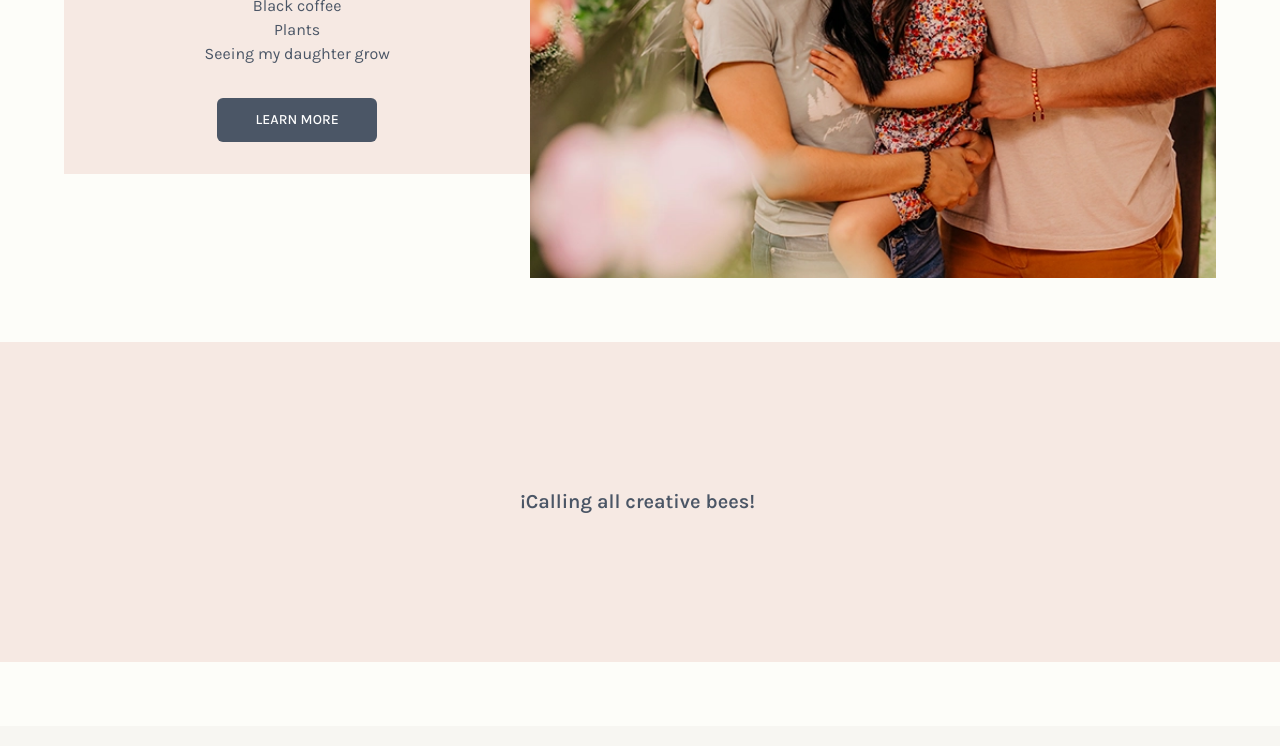
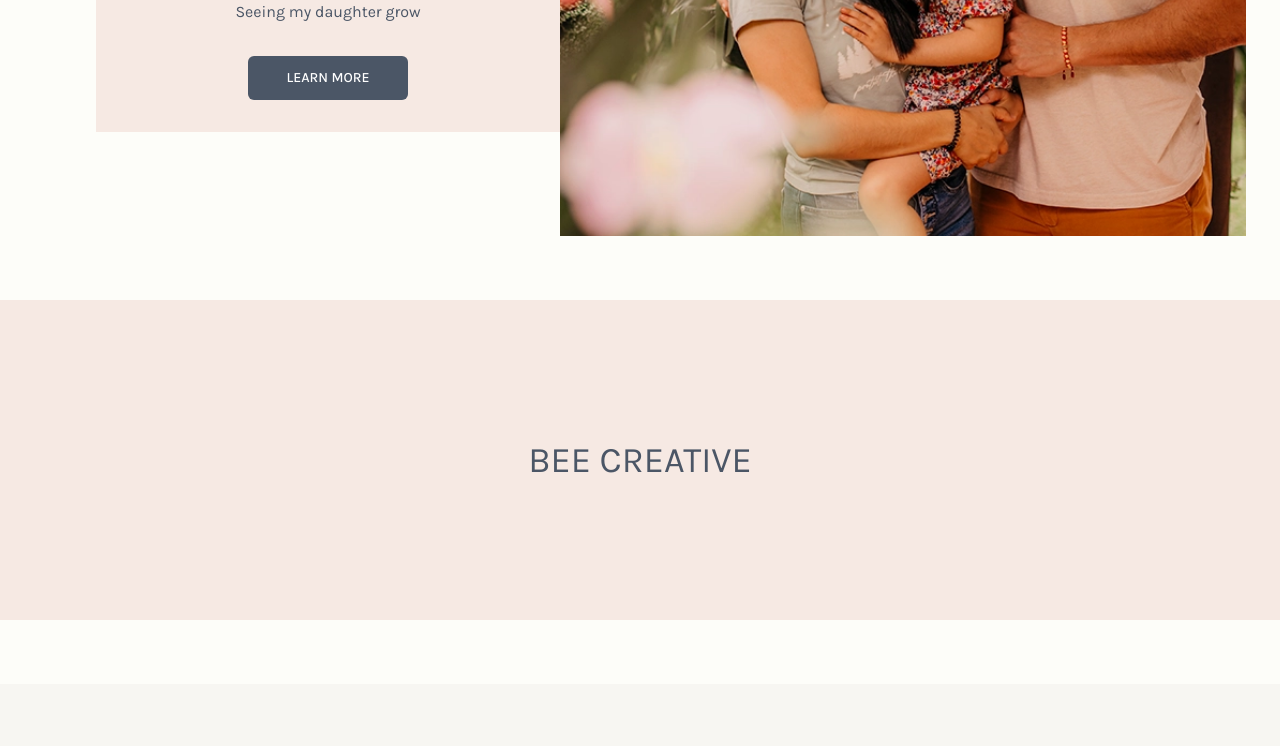
Before and after one commit to zadmin88/lilybee, a Next.js app: page / in a window 1280 px wide. Shown: the part 1750-2496 px from the top of the page. Built offline with nearby package versions, Linux system fonts and the light colour scheme.

Commit message:
Change container class to pages

```diff
--- a/app/(main)/about/page.tsx
+++ b/app/(main)/about/page.tsx
@@ -7,16 +7,20 @@ import FabricComponent from "./_components/fabric";
 
 const AboutPage = () => {
   return (
-    <div className="w-full px-1 lg:px-0 text-mainText">
-      <AboutHero />
-      <AboutDescription />
+    <div className="w-full px-1 lg:px-0 text-mainText ">
+      <div className="lg:container">
+        <AboutHero />
+        <AboutDescription />
+      </div>
       <Quote
         style="lg:px-48 text-center mt-16 lg:my-16"
         text="Calling all creative bees! I can't wait to see the amazing things you bring to life with my fabrics. Share your masterpiece by tagging #lilybeegentle on social media, and let's spread the joy of crafting together!
         "
       />
-      <ClosingText />
-      <FabricComponent />
+      <div className="lg:container">
+        <ClosingText />
+        <FabricComponent />
+      </div>
     </div>
   );
 };
--- a/app/(main)/collections/[collectionName]/page.tsx
+++ b/app/(main)/collections/[collectionName]/page.tsx
@@ -4,7 +4,7 @@ import PatternCard from "./_components/pattern-card";
 const CollectionName = ({ params }: { params: { collectionName: string } }) => {
   const { collectionName } = params;
   return (
-    <div className="w-full mt-8 ">
+    <div className="w-full mt-8 lg:container">
       <CollectionHero />
       <div className="w-full grid grid-cols-1 md:grid-cols-2 lg:grid-cols-4 gap-8 lg:gap-20 py-16 place-items-center  px-8">
         <PatternCard imageUrl="/coming-soon.png" url="#" />
--- a/app/(main)/contact/page.tsx
+++ b/app/(main)/contact/page.tsx
@@ -68,7 +68,7 @@ const ContactPage = () => {
 
   const isLoading = form.formState.isSubmitting;
   return (
-    <div className=" relative w-full my-12  lg:my-16 flex flex-col">
+    <div className=" relative w-full my-12  lg:my-16 flex flex-col lg:container">
       <AlertModal
         isOpen={open}
         onClose={onClosed}
--- a/app/(main)/layout.tsx
+++ b/app/(main)/layout.tsx
@@ -9,7 +9,7 @@ const MarketingLayout = ({ children }: { children: React.ReactNode }) => {
       <header className="h-16 flex  items-center w-full ">
         <Navbar />
       </header>
-      <main className="px-2 md:px-0  md:container ">{children}</main>
+      <main className="px-2 md:px-0  ">{children}</main>
       <Footer />
     </div>
   );
--- a/app/(main)/page.tsx
+++ b/app/(main)/page.tsx
@@ -5,15 +5,17 @@ import Quote from "@/components/quote";
 import FamilyComponent from "./_components/family";
 export default function Home() {
   return (
-    <div className="w-full text-mainText">
-      <Hero />
-      <CollectionDescription />
-      <PatternsCarousel />
+    <div className="w-full text-mainText  ">
+      <div className="lg:container">
+        <Hero />
+        <CollectionDescription />
+        <PatternsCarousel />
 
-      <FamilyComponent />
+        <FamilyComponent />
+      </div>
       <Quote
-        text="¡Calling all creative bees!  "
-        style="text-center mb-16 font-semibold"
+        text="Bee Creative"
+        style="text-center mb-16 w-full text-4xl uppercase"
       />
     </div>
   );
```
